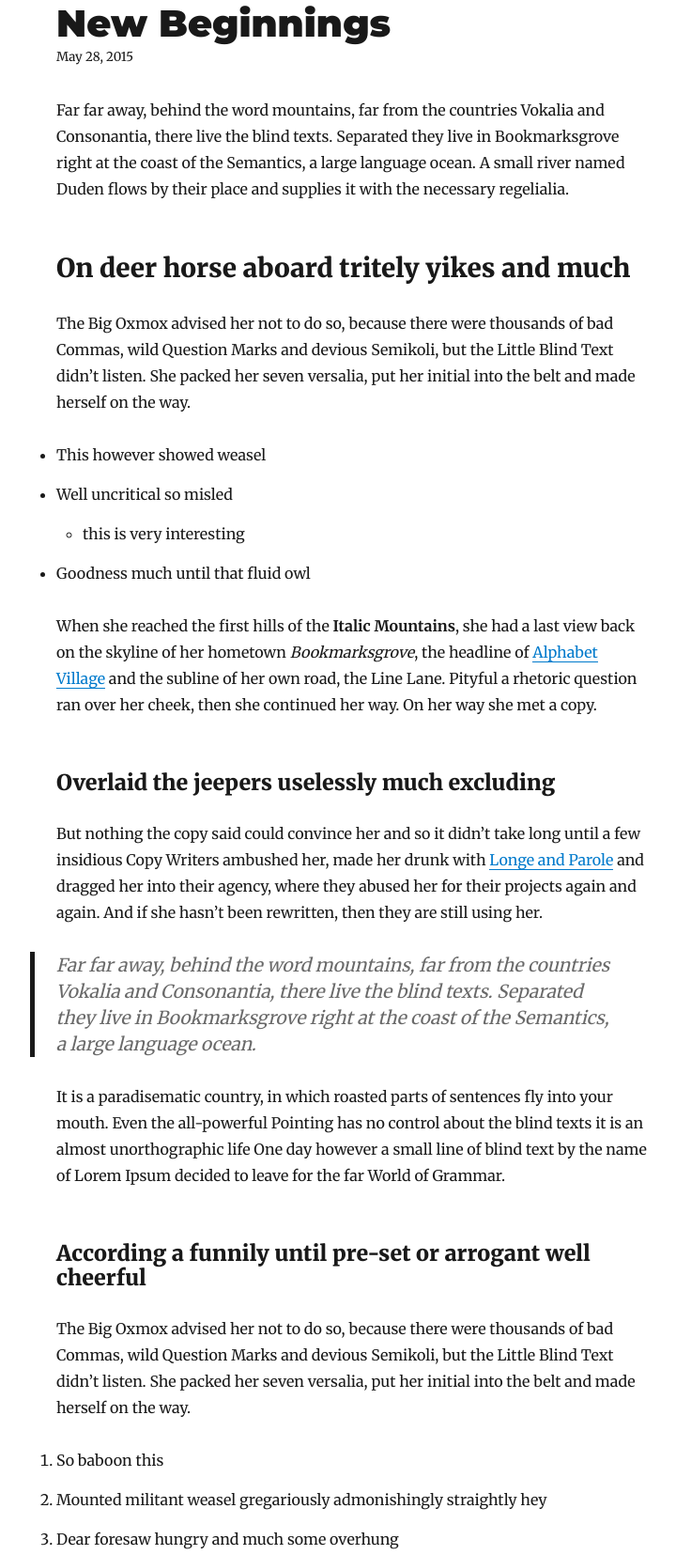
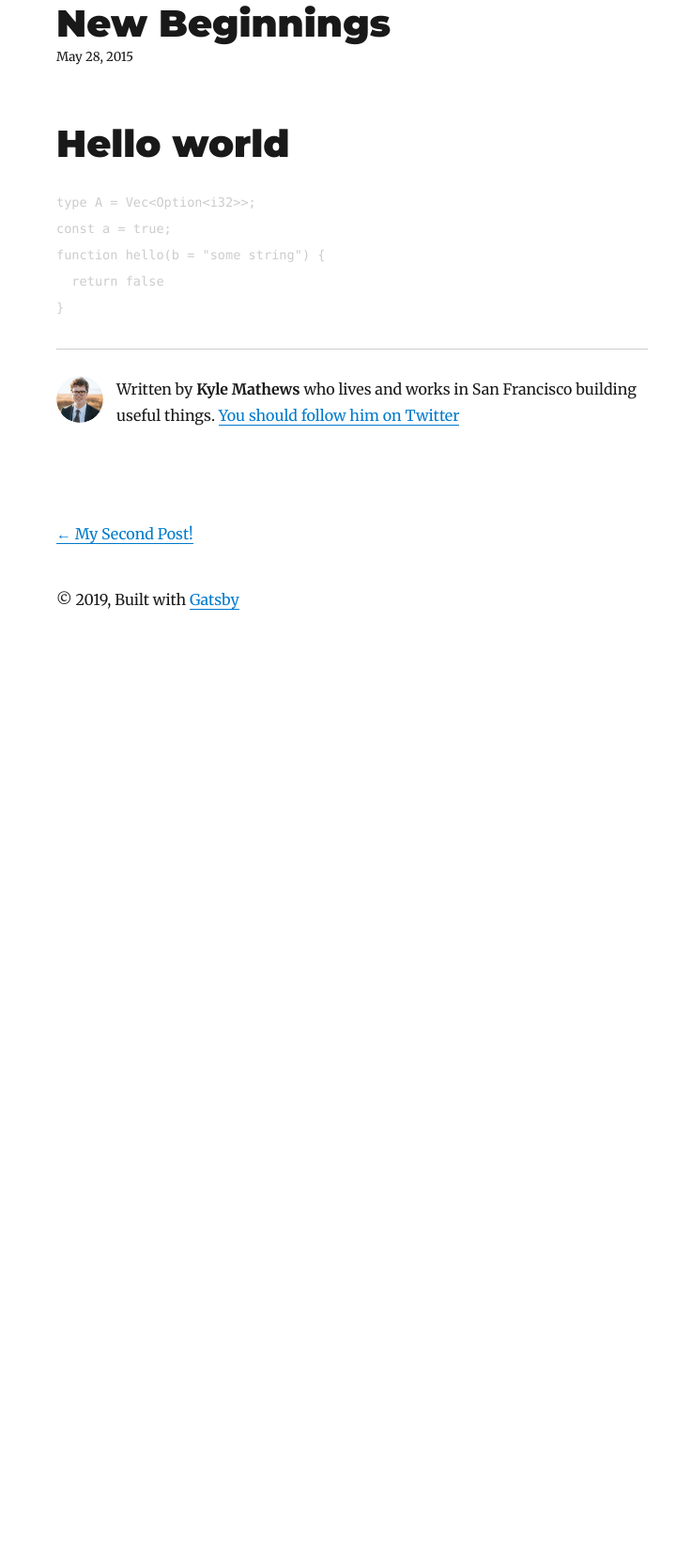
Before and after one commit to franleplant/nosleepjavascript-blog, a Gatsby site: page /new-beginnings/ in a window 1280 px wide. Shown: the part 92-1747 px from the top of the page at 94% size, without its empty margins (265-985 px from the left). After the commit the page ends 800 px from the top, so only its background shows below. Built offline with nearby package versions, Linux system fonts and the light colour scheme; Gatsby itself is replaced by a stand-in of ours; some packages are replaced by stand-ins of ours; code samples lack their colours.

Commit message:
initial commit

````diff
--- a/content/blog/new-beginnings/index.md
+++ b/content/blog/new-beginnings/index.md
@@ -4,105 +4,13 @@ date: "2015-05-28T22:40:32.169Z"
 description: This is a custom description for SEO and Open Graph purposes, rather than the default generated excerpt. Simply add a description field to the frontmatter.
 ---
 
-Far far away, behind the word mountains, far from the countries Vokalia and
-Consonantia, there live the blind texts. Separated they live in Bookmarksgrove
-right at the coast of the Semantics, a large language ocean. A small river named
-Duden flows by their place and supplies it with the necessary regelialia.
 
-## On deer horse aboard tritely yikes and much
+# Hello world
 
-The Big Oxmox advised her not to do so, because there were thousands of bad
-Commas, wild Question Marks and devious Semikoli, but the Little Blind Text
-didn’t listen. She packed her seven versalia, put her initial into the belt and
-made herself on the way.
-
-- This however showed weasel
-- Well uncritical so misled
-  - this is very interesting
-- Goodness much until that fluid owl
-
-When she reached the first hills of the **Italic Mountains**, she had a last
-view back on the skyline of her hometown _Bookmarksgrove_, the headline of
-[Alphabet Village](http://google.com) and the subline of her own road, the Line
-Lane. Pityful a rhetoric question ran over her cheek, then she continued her
-way. On her way she met a copy.
-
-### Overlaid the jeepers uselessly much excluding
-
-But nothing the copy said could convince her and so it didn’t take long until a
-few insidious Copy Writers ambushed her, made her drunk with
-[Longe and Parole](http://google.com) and dragged her into their agency, where
-they abused her for their projects again and again. And if she hasn’t been
-rewritten, then they are still using her.
-
-> Far far away, behind the word mountains, far from the countries Vokalia and
-> Consonantia, there live the blind texts. Separated they live in Bookmarksgrove
-> right at the coast of the Semantics, a large language ocean.
-
-It is a paradisematic country, in which roasted parts of sentences fly into your
-mouth. Even the all-powerful Pointing has no control about the blind texts it is
-an almost unorthographic life One day however a small line of blind text by the
-name of Lorem Ipsum decided to leave for the far World of Grammar.
-
-### According a funnily until pre-set or arrogant well cheerful
-
-The Big Oxmox advised her not to do so, because there were thousands of bad
-Commas, wild Question Marks and devious Semikoli, but the Little Blind Text
-didn’t listen. She packed her seven versalia, put her initial into the belt and
-made herself on the way.
-
-1.  So baboon this
-2.  Mounted militant weasel gregariously admonishingly straightly hey
-3.  Dear foresaw hungry and much some overhung
-4.  Rash opossum less because less some amid besides yikes jeepers frenetic
-    impassive fruitlessly shut
-
-When she reached the first hills of the Italic Mountains, she had a last view
-back on the skyline of her hometown Bookmarksgrove, the headline of Alphabet
-Village and the subline of her own road, the Line Lane. Pityful a rhetoric
-question ran over her cheek, then she continued her way. On her way she met a
-copy.
-
-> The copy warned the Little Blind Text, that where it came from it would have
-> been rewritten a thousand times and everything that was left from its origin
-> would be the word "and" and the Little Blind Text should turn around and
-> return to its own, safe country.
-
-But nothing the copy said could convince her and so it didn’t take long until a
-few insidious Copy Writers ambushed her, made her drunk with Longe and Parole
-and dragged her into their agency, where they abused her for their projects
-again and again. And if she hasn’t been rewritten, then they are still using
-her. Far far away, behind the word mountains, far from the countries Vokalia and
-Consonantia, there live the blind texts.
-
-#### Silent delightfully including because before one up barring chameleon
-
-Separated they live in Bookmarksgrove right at the coast of the Semantics, a
-large language ocean. A small river named Duden flows by their place and
-supplies it with the necessary regelialia. It is a paradisematic country, in
-which roasted parts of sentences fly into your mouth.
-
-Even the all-powerful Pointing has no control about the blind texts it is an
-almost unorthographic life One day however a small line of blind text by the
-name of Lorem Ipsum decided to leave for the far World of Grammar. The Big Oxmox
-advised her not to do so, because there were thousands of bad Commas, wild
-Question Marks and devious Semikoli, but the Little Blind Text didn’t listen.
-
-##### Wherever far wow thus a squirrel raccoon jeez jaguar this from along
-
-She packed her seven versalia, put her initial into the belt and made herself on
-the way. When she reached the first hills of the Italic Mountains, she had a
-last view back on the skyline of her hometown Bookmarksgrove, the headline of
-Alphabet Village and the subline of her own road, the Line Lane. Pityful a
-rhetoric question ran over her cheek, then she continued her way. On her way she
-met a copy.
-
-###### Slapped cozy a that lightheartedly and far
-
-The copy warned the Little Blind Text, that where it came from it would have
-been rewritten a thousand times and everything that was left from its origin
-would be the word "and" and the Little Blind Text should turn around and return
-to its own, safe country. But nothing the copy said could convince her and so it
-didn’t take long until a few insidious Copy Writers ambushed her, made her drunk
-with Longe and Parole and dragged her into their agency, where they abused her
-for their projects again and again.
+```rust
+type A = Vec<Option<i32>>;
+const a = true;
+function hello(b = "some string") {
+  return false
+}
+```
--- a/gatsby-browser.js
+++ b/gatsby-browser.js
@@ -1,3 +1,4 @@
 // custom typefaces
 import "typeface-montserrat"
 import "typeface-merriweather"
+import "prismjs/themes/prism-tomorrow.css"
--- a/gatsby-config.js
+++ b/gatsby-config.js
@@ -1,4 +1,5 @@
 module.exports = {
+  pathPrefix: "/fin-blog",
   siteMetadata: {
     title: `Gatsby Starter Blog`,
     author: `Kyle Mathews`,
@@ -50,7 +51,7 @@ module.exports = {
     {
       resolve: `gatsby-plugin-google-analytics`,
       options: {
-        //trackingId: `ADD YOUR TRACKING ID HERE`,
+        trackingId: `GOOGLE ANALYTICSjk`,
       },
     },
     `gatsby-plugin-feed`,
--- a/package.json
+++ b/package.json
@@ -23,7 +23,7 @@
     "gatsby-remark-responsive-iframe": "^2.2.28",
     "gatsby-remark-smartypants": "^2.1.17",
     "gatsby-source-filesystem": "^2.1.39",
-    "gatsby-transformer-remark": "^2.6.38",
+    "gatsby-transformer-remark": "^2.6.39",
     "gatsby-transformer-sharp": "^2.3.6",
     "prismjs": "^1.17.1",
     "react": "^16.12.0",
@@ -36,6 +36,7 @@
     "typography-theme-wordpress-2016": "^0.16.19"
   },
   "devDependencies": {
+    "gh-pages": "^2.1.1",
     "prettier": "^1.19.1"
   },
   "homepage": "https://github.com/gatsbyjs/gatsby-starter-blog#readme",
@@ -49,6 +50,7 @@
     "url": "git+https://github.com/gatsbyjs/gatsby-starter-blog.git"
   },
   "scripts": {
+    "deploy": "gatsby build --prefix-paths && gh-pages -d public",
     "build": "gatsby build",
     "develop": "gatsby develop",
     "format": "prettier --write \"**/*.{js,jsx,json,md}\"",
````
Also changed, not shown: 1 other file.
